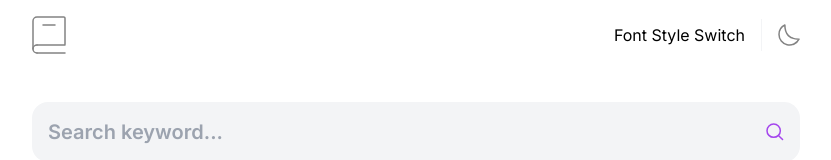
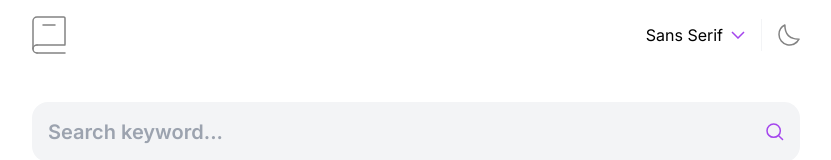
Before and after one commit to dominikrubroeder/dictionary-web-app, a Next.js app: page / in a window 1280 px wide. Shown: the top 160 px of the page, without its empty margins (224-1055 px from the left). Built offline with nearby package versions, Linux system fonts and the light colour scheme.

Commit message:
Add Font Style switch functionality

```diff
--- a/src/app/components/FontStyleSwitch.tsx
+++ b/src/app/components/FontStyleSwitch.tsx
@@ -1,3 +1,77 @@
+"use client";
+import { useState } from "react";
+
+interface fontStyle {
+  types: "Sans Serif" | "Serif" | "Mono";
+}
+
 export default function FontStyleSwitch() {
-  return <div className="dark:text-white">Font Style Switch</div>;
+  const [isOpen, setIsOpen] = useState(false);
+  const [fontStyle, setFontStyle] = useState<fontStyle["types"]>("Sans Serif");
+
+  function enableFontStyle(fontStyle: fontStyle["types"]) {
+    // Remove all font based class names from HTML element
+    document.documentElement.classList.forEach((className) => {
+      if (className.startsWith("font-"))
+        document.documentElement.classList.remove(className);
+    });
+
+    // Apply current font style to HTML element
+    document.documentElement.classList.add(
+      `font-${fontStyle.toLowerCase().replace(" ", "")}-theme`
+    );
+
+    // Set font style state
+    setFontStyle(fontStyle);
+    setIsOpen(false);
+  }
+
+  return (
+    <div className="relative">
+      <div
+        className="flex items-center gap-2 dark:text-white"
+        onClick={() => setIsOpen((previousState) => !previousState)}
+      >
+        {fontStyle}
+        <svg
+          xmlns="http://www.w3.org/2000/svg"
+          width="14"
+          height="8"
+          viewBox="0 0 14 8"
+        >
+          <path
+            fill="none"
+            stroke="#A445ED"
+            strokeWidth="1.5"
+            d="m1 1 6 6 6-6"
+          />
+        </svg>
+      </div>
+
+      {isOpen && (
+        <div className="absolute right-0 top-8 z-50 rounded-xl bg-white p-8 drop-shadow-2xl">
+          <ul className="grid w-max gap-2">
+            <li
+              onClick={() => enableFontStyle("Sans Serif")}
+              className="cursor-pointer font-sans"
+            >
+              Sans Serif
+            </li>
+            <li
+              onClick={() => enableFontStyle("Serif")}
+              className="cursor-pointer font-serif"
+            >
+              Serif
+            </li>
+            <li
+              onClick={() => enableFontStyle("Mono")}
+              className="cursor-pointer font-mono"
+            >
+              Mono
+            </li>
+          </ul>
+        </div>
+      )}
+    </div>
+  );
 }
--- a/src/app/globals.css
+++ b/src/app/globals.css
@@ -14,4 +14,16 @@
     * {
         @apply transition-all duration-300
     }
+
+    .font-sans-serif-theme * {
+        @apply font-sans
+    }
+
+    .font-serif-theme * {
+        @apply font-serif
+    }
+
+    .font-mono-theme * {
+        @apply font-mono
+    }
 }
--- a/src/app/layout.tsx
+++ b/src/app/layout.tsx
@@ -20,14 +20,14 @@ export default function RootLayout({
   return (
     <html lang="en">
       <body
-        className={`mx-auto grid min-h-screen max-w-screen-md grid-rows-[max-content_max-content_1fr] gap-8 ${inter.className} dark:bg-black`}
+        className={`mx-auto grid min-h-screen max-w-screen-md grid-rows-[max-content_max-content_1fr] gap-8 ${inter.className} w-full dark:bg-black`}
       >
         <header className="flex items-center justify-between gap-4 py-4">
           <Logo />
 
           <div className="flex items-center gap-4">
             <FontStyleSwitch />
-            <span className="h-8 w-[1px] bg-gray-100"></span>
+            <span className="h-8 w-[1px] bg-gray-100 dark:bg-gray-900"></span>
             <DarkModeSwitch />
           </div>
         </header>
```
